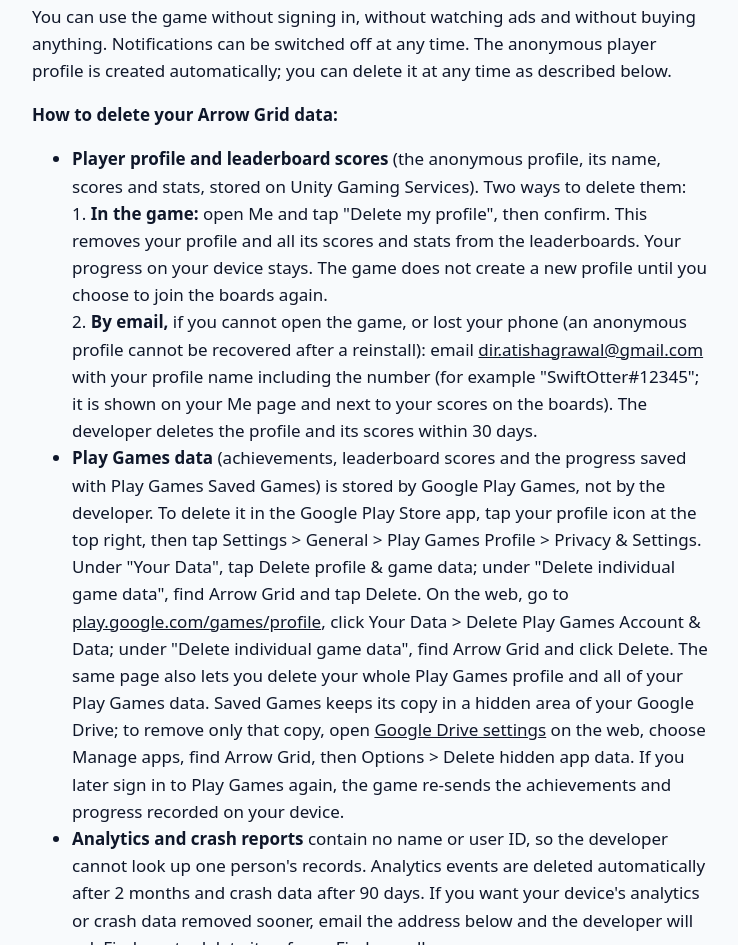
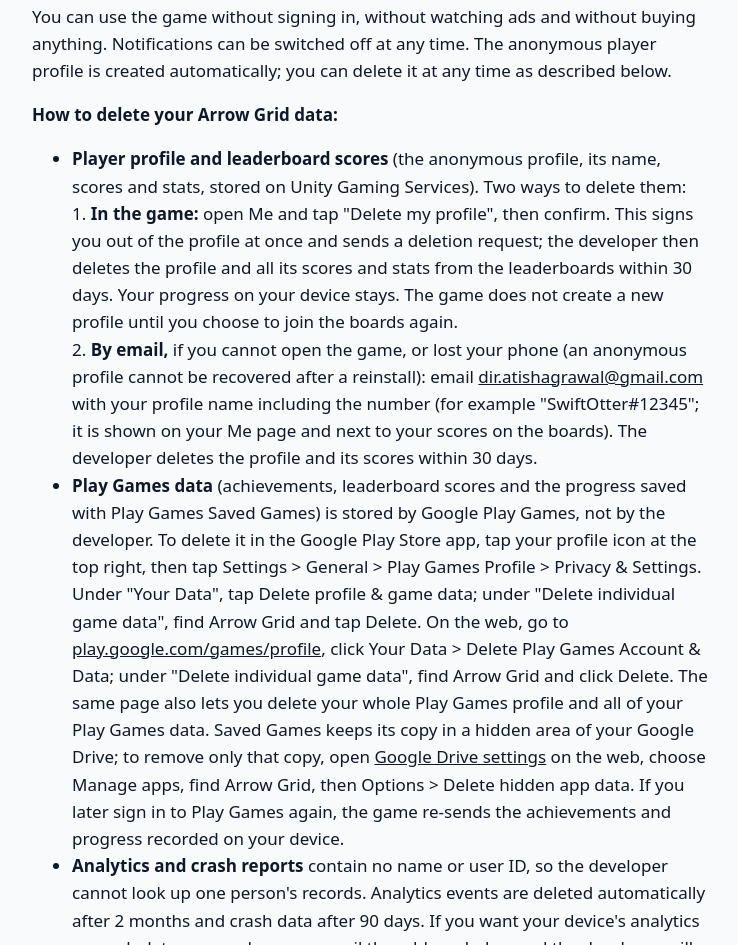
Before and after one commit to atishagrawal/arrowgrid-privacy, a plain HTML site: page index.html in a window 1280 px wide. Shown: the part 4564-5509 px from the top of the page, without its empty margins (268-1006 px from the left). Drawn offline with Linux system fonts and the light colour scheme.

Commit message:
Policy for 1.0.23: in-game delete is a request, completed within 30 days

```diff
--- a/index.html
+++ b/index.html
@@ -148,9 +148,10 @@ described below.</p>
 <ul>
 <li><strong>Player profile and leaderboard scores</strong> (the anonymous profile, its name, scores and stats, stored on
 Unity Gaming Services). Two ways to delete them:
-<br>1. <strong>In the game:</strong> open Me and tap "Delete my profile", then confirm. This removes your profile and
-all its scores and stats from the leaderboards. Your progress on your device stays. The game does not create a new
-profile until you choose to join the boards again.
+<br>1. <strong>In the game:</strong> open Me and tap "Delete my profile", then confirm. This signs you out of the
+profile at once and sends a deletion request; the developer then deletes the profile and all its scores and stats
+from the leaderboards within 30 days. Your progress on your device stays. The game does not create a new profile
+until you choose to join the boards again.
 <br>2. <strong>By email,</strong> if you cannot open the game, or lost your phone (an anonymous profile cannot be
 recovered after a reinstall): email <a href="mailto:dir.atishagrawal@gmail.com">dir.atishagrawal@gmail.com</a> with
 your profile name including the number (for example "SwiftOtter#12345"; it is shown on your Me page and next to your
```
